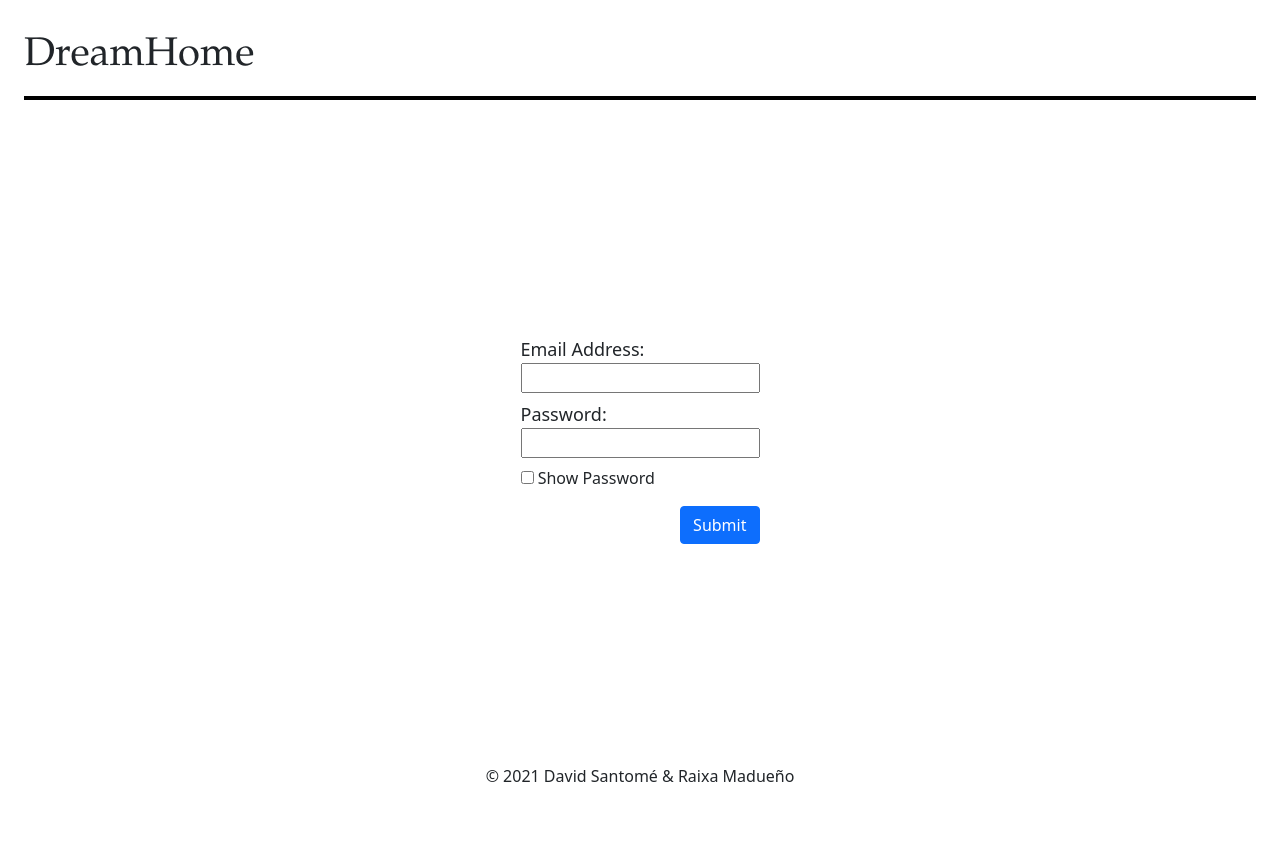
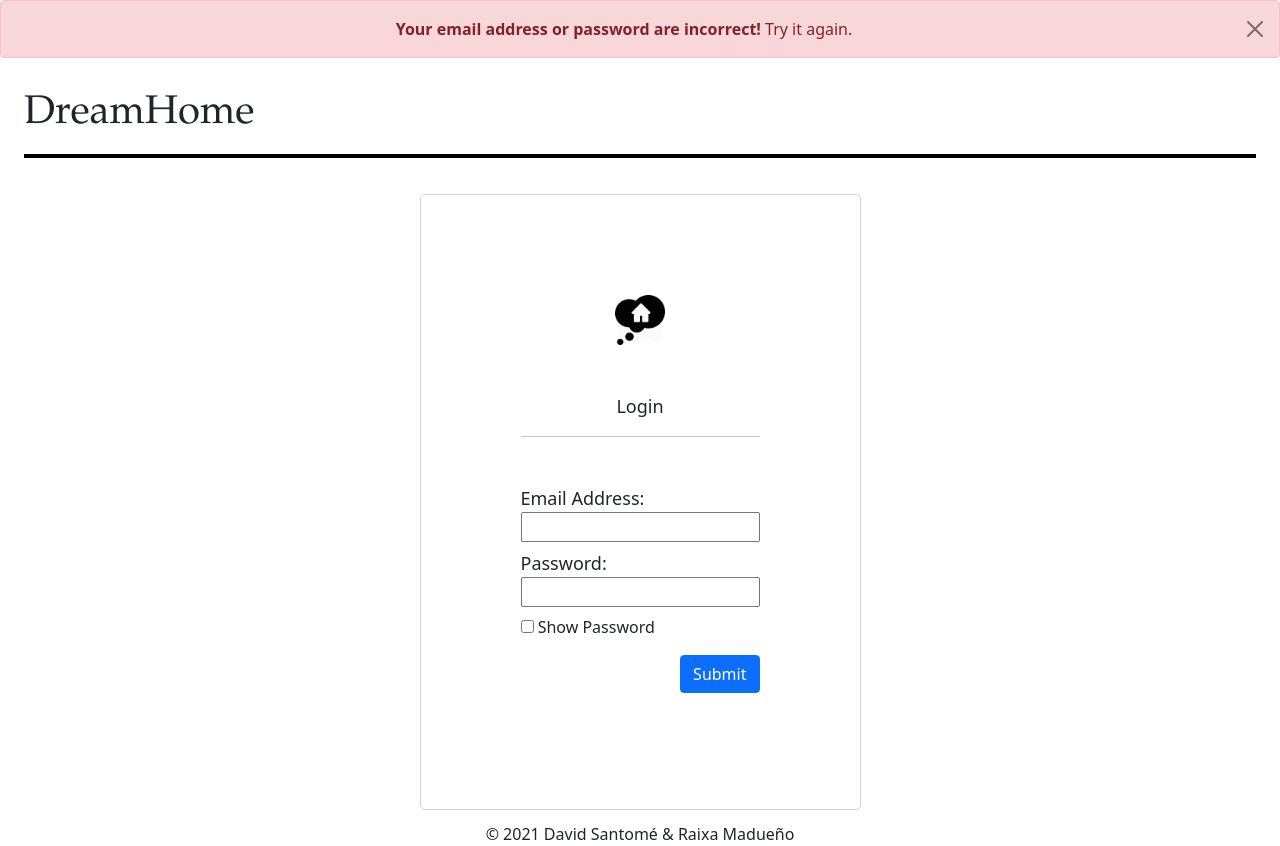
Before and after one commit to SGDavid2719/SGBD-DreamHome, a PHP site: page /login_action.php in a window 1280 px wide. Before the commit the page ends 782 px from the top, so only its background shows below. Run offline with PHP 8.4, Linux system fonts and the light colour scheme; data that the repository does not hold is empty.

Commit message:
login style and login error msg

```diff
--- a/CSS/login.css
+++ b/CSS/login.css
@@ -14,12 +14,19 @@ hr.headerSplitter {
   min-height: 80vh;
 }
 
+.form-container {
+  border: 1px solid lightgrey;
+  border-radius: 5px;
+  padding: 100px;
+  opacity: 1;
+}
+
+#iconImg {
+  width: 50px;
+}
+
 label {
   font-size: large;
-}
-
-.eaddress {
-  width: 100%;
 }
 
 .footer {
--- a/login.php
+++ b/login.php
@@ -22,8 +22,16 @@
     </header>
     <section>
         <div class="container">
+            <div class="form-container">
+                <div class="text-center mb-5">
+                    <img id="iconImg"src="IMG/dream-home.png" alt="DreamHome icon">
+                </div>
+                <div class="mb-3 text-center">
+                    <label for="eaddress">Login</label><br>
+                    <hr class="mb-5"/>
+                </div>
                 <form action="login_action.php" method="post">
-                <div class="mt-2 mb-2">
+                    <div class="mb-2">
                         <label for="eaddress">Email Address:</label><br>
                         <input type="text" id="eaddress" name="eaddress" value=""><br>
                     </div>
@@ -35,12 +43,12 @@
                         <div class="mt-2">
                             <input type="checkbox" onclick="myFunction()"> Show Password
                         </div>
-
                     </div>
                     <div class="d-flex flex-row-reverse">
                         <input id="submitbutton" class="btn btn-primary mt-2" type="submit" value="Submit">
                     </div>
                 </form>
+            </div>
         </div>
     </section>
     <footer>
--- a/login_action.php
+++ b/login_action.php
@@ -26,10 +26,13 @@
     if($rows) {
         Redirect('index.php', false);
     } else {
-        echo '<script language="javascript">';
-        echo 'alert("Wrong Password")';
-        echo '</script>';
-        include("login.php");
+        ?>
+        <div class="alert alert-danger alert-dismissible fade show text-center" role="alert">
+            <strong>Your email address or password are incorrect!</strong> Try it again.
+            <button type="button" class="btn-close" data-bs-dismiss="alert" aria-label="Close"></button>
+        </div>
+        <?php
+        include_once('login.php');
     }
     mysqli_free_result($result);
     mysqli_close($connection);
```
Also changed, not shown: IMG/dream-home.png (added). Lines whose indentation alone changed are shown as unchanged.
